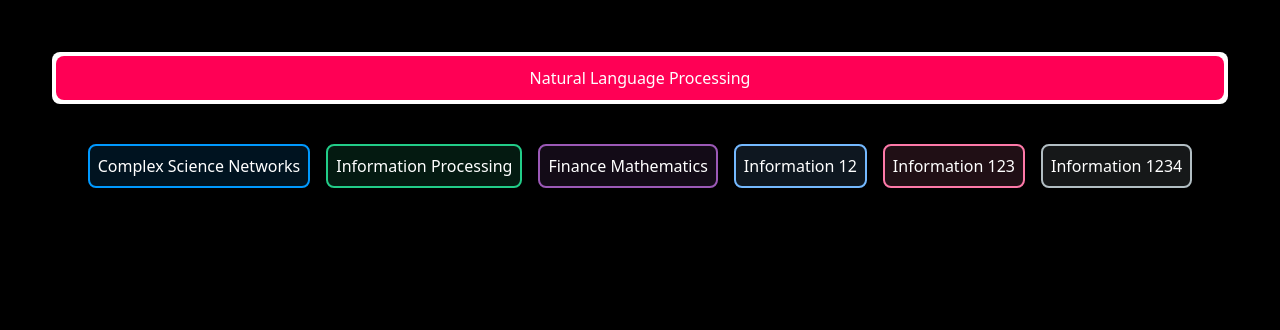
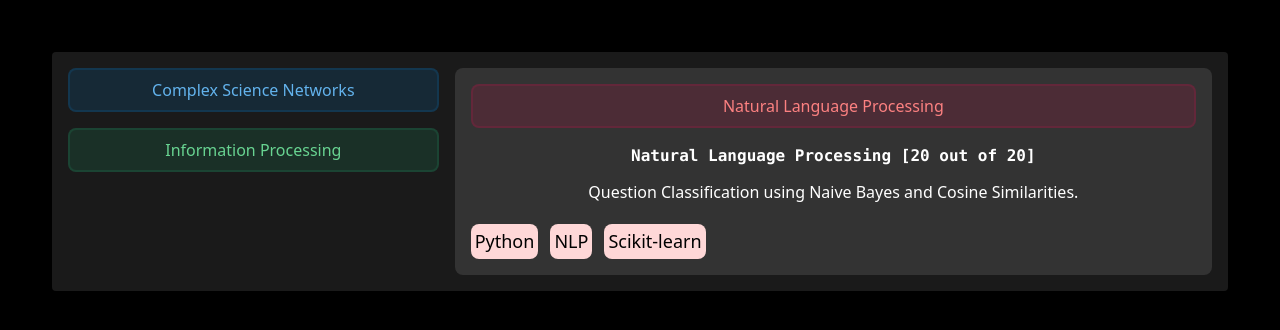
Before and after one commit to miguel-arrf/FramerMotion-CategoryPicker, a React (Create React App) app: page / in a window 1280 px wide. Shown: the top 330 px of the page. Built offline with nearby package versions, Linux system fonts and the light colour scheme; the HTML template or start-up script is replaced by a standard one.

Commit message:
initial commit

```diff
--- a/src/App.js
+++ b/src/App.js
@@ -13,51 +13,69 @@ export default function App() {
   return (
     <div className=" h-screen bg-black text-white">
       <div className="p-10 rounded-lg flex  ">
-        <div className="bg-black p-3 rounded-lg  text-center w-full">
-          <div className="p-1 bg-white rounded-lg ">
-            <motion.div
-              animate={{ backgroundColor: selectedTab.color }}
-              className="flex rounded-lg justify-center content-center"
-            >
-              <motion.div
-                className=" rounded-lg p-2 border-2"
-                key={selectedTab.label}
-                layoutId={selectedTab.label}
-                layout="position"
-                animate={{
-                  borderColor: selectedTab.color
-                }}
-              >
-                {selectedTab.icon}
-              </motion.div>
-            </motion.div>
-          </div>
-
-          <div className="  p-3 rounded-lg flex flex-wrap w-full justify-center content-center  bg-black rounded mt-5">
-            {tabs.map((item) => (
-              <div
-                className={`p-2 ${item === selectedTab ? "hidden" : ""} `}
-                key={item === selectedTab ? "null" : item.label + " eheh"}
-              >
-                {item !== selectedTab ? (
+        <motion.div
+          layout
+          key={"heheAmigo"}
+          className="bg-black p-3 rounded-lg  text-center w-full"
+        >
+          <div
+            className="grid grid-cols-3 gap-4 rounded p-4"
+            style={{ backgroundColor: "#1A1A1A" }}
+          >
+            <div className="z-20 col-span-1 rounded-lg  w-full  rounded flex flex-col gap-4">
+              {tabs.map((item) => (
+                <div className={` ${item === selectedTab ? "hidden" : ""} `}>
                   <motion.div
                     key={item.label}
                     animate={{
                       backgroundColor: item.colorOpacity,
-                      borderColor: item.color
+                      borderColor: item.colorOpacity
                     }}
                     onClick={() => setSelectedTab(item)}
                     layoutId={item.label}
                     layout="position"
-                    className="  rounded-lg outline-white p-2   border-2"
+                    className={`  rounded-lg  p-2   border-2 text-${item.textColor}`}
                   >
                     {item.icon}
                   </motion.div>
-                ) : null}
-              </div>
-            ))}
+                </div>
+              ))}
+            </div>
+
+            <div
+              className="z-10 p-1 col-span-2 rounded-lg "
+              style={{ backgroundColor: "#333333" }}
+            >
+              <motion.div
+                className={`flex rounded-lg justify-center content-center flex-col gap-4 p-3`}
+              >
+                <motion.div
+                  className={`rounded-lg p-2 w-full text-${selectedTab.textColor} border-2`}
+                  key={selectedTab.label}
+                  layoutId={selectedTab.label}
+                  layout="position"
+                  animate={{
+                    backgroundColor: selectedTab.colorOpacity,
+                    borderColor: selectedTab.colorOpacity
+                  }}
+                >
+                  {selectedTab.icon}
+                </motion.div>
+                <motion.div
+                  initial={{ opacity: 0, x: -100 }}
+                  animate={{ opacity: 1, x: 0 }}
+                  exit={{ opacity: 0 }}
+                  key={selectedTab.label + " component"}
+                  layoutId={selectedTab.label + " component"}
+                  layout="position"
+                  transition={{ duration: 0.3 }}
+                >
+                  <selectedTab.component />
+                </motion.div>
+              </motion.div>
+            </div>
           </div>
-        </div>
+        </motion.div>
       </div>
     </div>
   );
--- a/src/ingredients.ts
+++ b/src/ingredients.ts
@@ -1,3 +1,10 @@
+import {
+  MyComponent,
+  MyComponentNovo,
+  LNComponent,
+  CRCComponent
+} from "./myTests.js";
+
 export interface Ingredient {
   icon: string;
   label: string;
@@ -8,48 +15,30 @@ export const allIngredients = [
     icon: "Natural Language Processing",
     label: "Tomato",
     color: "#ff0055",
-    colorOpacity: "#ff005520"
+    colorOpacity: "#ff005520",
+    textColor: "red-400",
+    component: LNComponent
   },
   {
     icon: "Complex Science Networks",
     label: "Lettuce",
     color: "#0099ff",
-    colorOpacity: "#0099ff20"
+    colorOpacity: "#0099ff20",
+    textColor: "blue-400",
+    component: CRCComponent
   },
   {
     icon: "Information Processing",
     label: "Cheese",
     color: "#22cc88",
-    colorOpacity: "#22cc8820"
-  },
-  {
-    icon: "Finance Mathematics",
-    label: "Cheewwse",
-    color: "#9b59b6",
-    colorOpacity: "#9b59b620"
-  },
-  {
-    icon: "Information 12",
-    label: "Cheawese1",
-    color: "#74b9ff",
-    colorOpacity: "#74b9ff20"
-  },
-  {
-    icon: "Information 123",
-    label: "Cheawese2",
-    color: "#fd79a8",
-    colorOpacity: "#fd79a820"
-  },
-  {
-    icon: "Information 1234",
-    label: "Cheawese3",
-    color: "#b2bec3",
-    colorOpacity: "#b2bec320"
+    colorOpacity: "#22cc8820",
+    textColor: "green-400",
+    component: MyComponent
   }
 ];
 
-const [tomato, lettuce, cheese, t1, t2, t3, t4] = allIngredients;
-export const initialTabs = [tomato, lettuce, cheese, t1, t2, t3, t4];
+const [tomato, lettuce, cheese] = allIngredients;
+export const initialTabs = [tomato, lettuce, cheese];
 
 export function getNextIngredient(
   ingredients: Ingredient[]
--- /dev/null
+++ b/src/myTests.js
@@ -0,0 +1,133 @@
+import * as React from "react";
+
+export class MyComponentNovo extends React.Component {
+  render() {
+    return <Teste />;
+  }
+}
+
+export class LNComponent extends React.Component {
+  render() {
+    return <LN />;
+  }
+}
+
+export class CRCComponent extends React.Component {
+  render() {
+    return <CRC />;
+  }
+}
+
+function CRC() {
+  return (
+    <div className="">
+      <div className="font-mono font-bold">
+        Complex Science Networks [20 out of 20]
+      </div>
+      <div className="mt-3 font-light">
+        Question Classification using Naive Bayes and Cosine Similarities.
+      </div>
+
+      <div className="flex flex-row flex-wrap items-start gap-3 mt-5 ">
+        <p className="sixthBlockTag_1 text-base font-light  text-black sm:text-lg  bg-blue-200 rounded-lg px-2.5 p-1">
+          Python
+        </p>
+        <p className="sixthBlockTag_2 text-base font-light  text-black sm:text-lg  bg-blue-200 rounded-lg px-2.5 p-1">
+          NLP
+        </p>
+        <p className="sixthBlockTag_3 text-base font-light  text-black sm:text-lg  bg-blue-200 rounded-lg px-2.5 p-1">
+          Scikit-learn
+        </p>
+      </div>
+    </div>
+  );
+}
+
+function LN() {
+  return (
+    <div className="">
+      <div className="font-mono font-bold">
+        Natural Language Processing [20 out of 20]
+      </div>
+      <div className="mt-3 font-light">
+        Question Classification using Naive Bayes and Cosine Similarities.
+      </div>
+
+      <div className="flex flex-row flex-wrap items-start gap-3 mt-5 ">
+        <p className="sixthBlockTag_1 text-base font-light  text-black sm:text-lg  bg-red-200 rounded-lg px-2.5 p-1">
+          Python
+        </p>
+        <p className="sixthBlockTag_2 text-base font-light  text-black sm:text-lg  bg-red-200 rounded-lg px-2.5 p-1">
+          NLP
+        </p>
+        <p className="sixthBlockTag_3 text-base font-light  text-black sm:text-lg  bg-red-200 rounded-lg px-2.5 p-1">
+          Scikit-learn
+        </p>
+      </div>
+    </div>
+  );
+}
+
+function Teste() {
+  return (
+    <div className="">
+      <div className="font-mono font-bold">
+        Multiparadigm Programming Project [19 out of 20]
+      </div>
+      <div className="mt-3 font-light">
+        Application for creating and managing digital notebooks in an academic
+        context.
+      </div>
+
+      <div className="flex flex-row flex-wrap items-start gap-3 mt-5 ">
+        <p className="sixthBlockTag_1 text-base font-light  text-black sm:text-lg  bg-blue-200 rounded-lg px-2.5 p-1">
+          SCALA
+        </p>
+        <p className="sixthBlockTag_2 text-base font-light  text-black sm:text-lg  bg-blue-200 rounded-lg px-2.5 p-1">
+          CSS
+        </p>
+        <p className="sixthBlockTag_3 text-base font-light  text-black sm:text-lg  bg-blue-200 rounded-lg px-2.5 p-1">
+          Functional Programming
+        </p>
+      </div>
+    </div>
+  );
+}
+
+function Mequie() {
+  return (
+    <div className="w-full ">
+      <div className="font-mono font-bold">
+        Information Processing Project [20 out of 20]
+      </div>
+      <div className="mt-3 font-light">
+        Company modeling and stock generation with statistical and probabilistic
+        treatment using Markov chainsjjjjjj.
+      </div>
+
+      <div className="flex flex-row flex-wrap items-start gap-3 pt-5 ">
+        <p className="sixthBlockTag_1 text-base font-light  text-black sm:text-lg  bg-green-200 rounded-lg px-2.5 p-1">
+          Statistics and Probabilities
+        </p>
+        <p className="sixthBlockTag_2 text-base font-light  text-black sm:text-lg  bg-green-200 rounded-lg px-2.5 p-1">
+          Java
+        </p>
+        <a
+          href="https://drive.google.com/file/d/12_oDRbKgF52lHoJ9TbPL0kvov-eOHGOp/view?usp=sharing"
+          target="_blank"
+          rel="noreferrer"
+          className="sixthBlockTag_3 px-2.5 py-0.5 rounded-lg bg-green-200 text-base font-light  text-black p-1"
+        >
+          Report
+          <i className="fas fa-external-link-square-alt"></i>
+        </a>
+      </div>
+    </div>
+  );
+}
+
+export class MyComponent extends React.Component {
+  render() {
+    return <Mequie />;
+  }
+}
```
